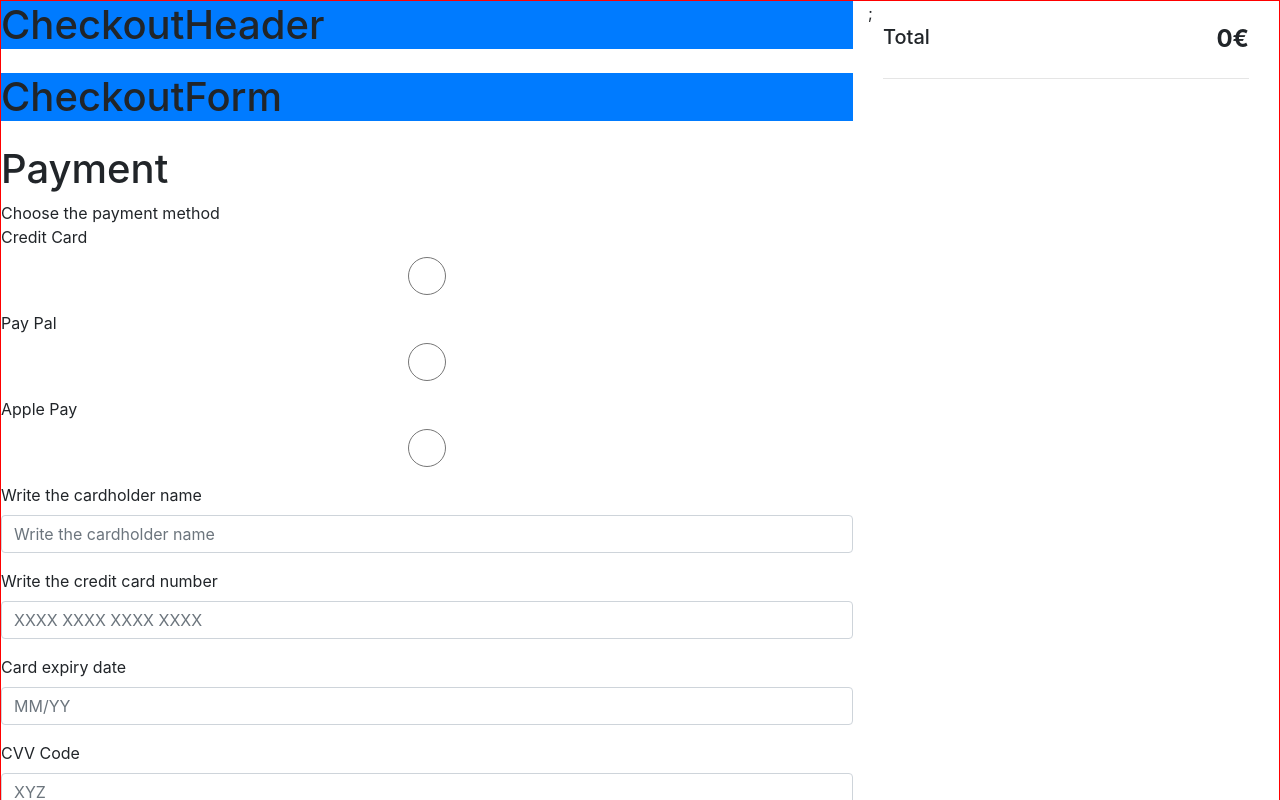
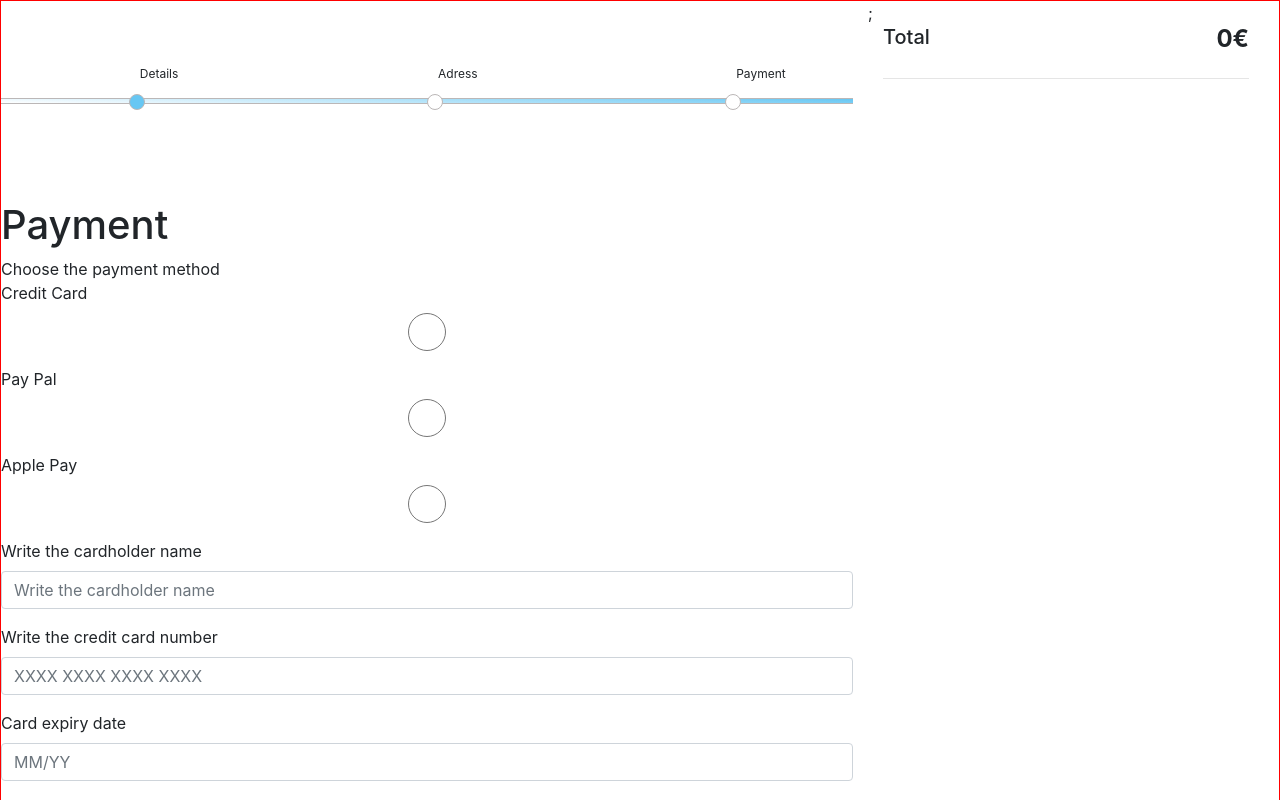
Before and after one commit to assembler-institute/react-shopping-cart-context, a React (Create React App) app: page /checkout/step-3 in a window 1280 px wide. Shown: the top 800 px of the page. Built offline with nearby package versions, Linux system fonts and the light colour scheme.

Commit message:
progressBar style

```diff
--- a/src/components/CheckoutHeader/CheckoutHeader.js
+++ b/src/components/CheckoutHeader/CheckoutHeader.js
@@ -5,8 +5,22 @@ import "./CheckoutHeader.scss";
 
 function CheckoutHeader() {
   return (
-    <header className="bg-primary mb-4">
-      <h1>CheckoutHeader</h1>
+    <header className="WrappHeader">
+      <div className="Line">
+        <div
+          className="progressLine3
+        "
+        />
+        <div className="Sphere1">
+          <p className="detailsText">Details</p>
+        </div>
+        <div className="Sphere2">
+          <p className="adressText">Adress</p>
+        </div>
+        <div className="Sphere3">
+          <p className="paymentText">Payment</p>
+        </div>
+      </div>
     </header>
   );
 }
--- a/src/components/CheckoutHeader/CheckoutHeader.scss
+++ b/src/components/CheckoutHeader/CheckoutHeader.scss
@@ -1,2 +1,178 @@
-.CheckoutHeader {
+.WrappHeader {
+    display: flex;
+    justify-content: center;
+    align-items: center;
+    position: relative;
+    width: 100%;
+    height: 200px;
 }
+.Line{
+
+    position: absolute;
+    height: 6px;
+    width: 100%;
+    border-top:1px rgb(187, 183, 183) solid;
+    border-bottom:1px rgb(187, 183, 183) solid;
+}
+.progressLine1{
+    position: absolute;
+    width: 15%;
+    height: 4px;
+    background-image:linear-gradient(2deg,rgb(255, 255, 255),rgb(103, 199, 243));
+   animation-name:progressBarDetails ;
+   animation-duration: 2s;
+}
+.progressLine2{
+    position: absolute;
+    width: 50%;
+    height: 4px;
+    background-image:linear-gradient(2deg,rgb(255, 255, 255),rgb(103, 199, 243));
+    animation-name:progressBarAdress ;
+   animation-duration: 2s;
+}
+.progressLine3{
+    position: absolute;
+    width: 100%;
+    height: 4px;
+    background-image:linear-gradient(2deg,rgb(255, 255, 255),rgb(103, 199, 243));
+    animation-name:progressBarPayment ;
+   animation-duration: 2s;
+}
+.Sphere1{
+    top:-5px;
+position: absolute;
+ width: 16px;
+ height: 16px;
+ left:15%;
+ border-radius: 50%;
+ border:1px rgb(187, 183, 183) solid;
+ background-color: rgb(103, 199, 243);
+ animation-name: Sphere;
+ animation-duration: 3s;
+ animation-timing-function: ease-out;
+}
+
+.Sphere2{
+    top:-5px;
+    position: absolute;
+    width: 16px;
+    height: 16px;
+    left:50%;
+    border-radius: 50%;
+    background-color: white;
+    border:1px rgb(187, 183, 183) solid;
+
+}
+.Sphere3{
+    top:-5px;
+    left:85%;
+    position: absolute;
+    width: 16px;
+    height: 16px;
+    border-radius: 50%;
+    background-color: white;
+    border:1px rgb(187, 183, 183) solid;
+}
+
+.Sphere2_ON{
+    top:-5px;
+    position: absolute;
+    width: 16px;
+    height: 16px;
+    left:50%;
+    border-radius: 50%;
+    background-color:rgb(85, 165, 240);
+    border:1px rgb(187, 183, 183) solid;
+    animation-name: adressSphere;
+    animation-duration: 1s;
+    animation-name: Sphere;
+    animation-duration: 2s;
+
+}
+.Sphere3_ON{
+    top:-5px;
+    left:85%;
+    position: absolute;
+    width: 16px;
+    height: 16px;
+    border-radius: 50%;
+    background-color: rgb(85, 165, 240);
+    border:1px rgb(187, 183, 183) solid;
+    animation-name: Sphere;
+    animation-duration: 2s;
+}
+.detailsText{
+    font-size: 12px;
+position:absolute;
+top: -30px;
+left:10px;
+
+}
+.detailsText_on{
+    font-size: 20px;
+    position:absolute;
+    top: -30px;
+    left:10px;
+    animation-name: detailsText;
+    animation-duration: 1s;
+}
+.adressText{
+    font-size: 12px;
+    position:absolute;
+    top: -30px;
+    left:10px;
+}
+
+.adressText_on{
+    font-size: 12px;
+    position:absolute;
+    top: -30px;
+    left:10px;
+    animation-name: adressText;
+    animation-duration: 1s;
+}
+.paymentText{
+    font-size: 12px;
+    position:absolute;
+    top: -30px;
+    left:10px;
+
+}
+.paymentText_on{
+    font-size: 12px;
+    position:absolute;
+    top: -30px;
+    left:10px;
+    animation-name: paymentText;
+animation-duration: 1s;
+
+}
+@keyframes detailsText {
+    0%{font-size:12px ;}
+    100%{font-size:20px ;}
+}
+@keyframes adressText {
+    0%{font-size:12px ;}
+    100%{font-size:20px ;}
+}
+@keyframes paymentText {
+    0%{font-size:12px ;}
+    100%{font-size:20px ;}
+}
+@keyframes Sphere {
+    0%{background-color:white ;}
+    100%{background-color:rgb(85, 165, 240);}
+}
+
+@keyframes progressBarDetails{
+    0%{width: 0%;}
+    100%{ width:15%;}
+}
+@keyframes progressBarAdress{
+    0%{width: 15%;}
+    100%{ width:50%;}
+}
+@keyframes progressBarPayment{
+    0%{width: 50%;}
+    100%{ width:85%;}
+}
--- a/src/hoc/withCheckout.js
+++ b/src/hoc/withCheckout.js
@@ -1,6 +1,5 @@
 import React, { useContext } from "react";
 import CheckoutFooter from "../components/CheckoutFooter";
-import CheckoutForm from "../components/CheckoutForm";
 import CheckoutHeader from "../components/CheckoutHeader";
 import CheckoutSideBar from "../components/CheckoutSideBar";
 import ShoppingContext from "../context";
@@ -21,7 +20,7 @@ function Checkout(WrappedComponent) {
       <section className="mainContainer">
         <div className="checkoutContainer">
           <CheckoutHeader />
-          <CheckoutForm />
+
           <WrappedComponent />
           <div>
             <code>{JSON.stringify(useContext(ShoppingContext))}</code>
```
